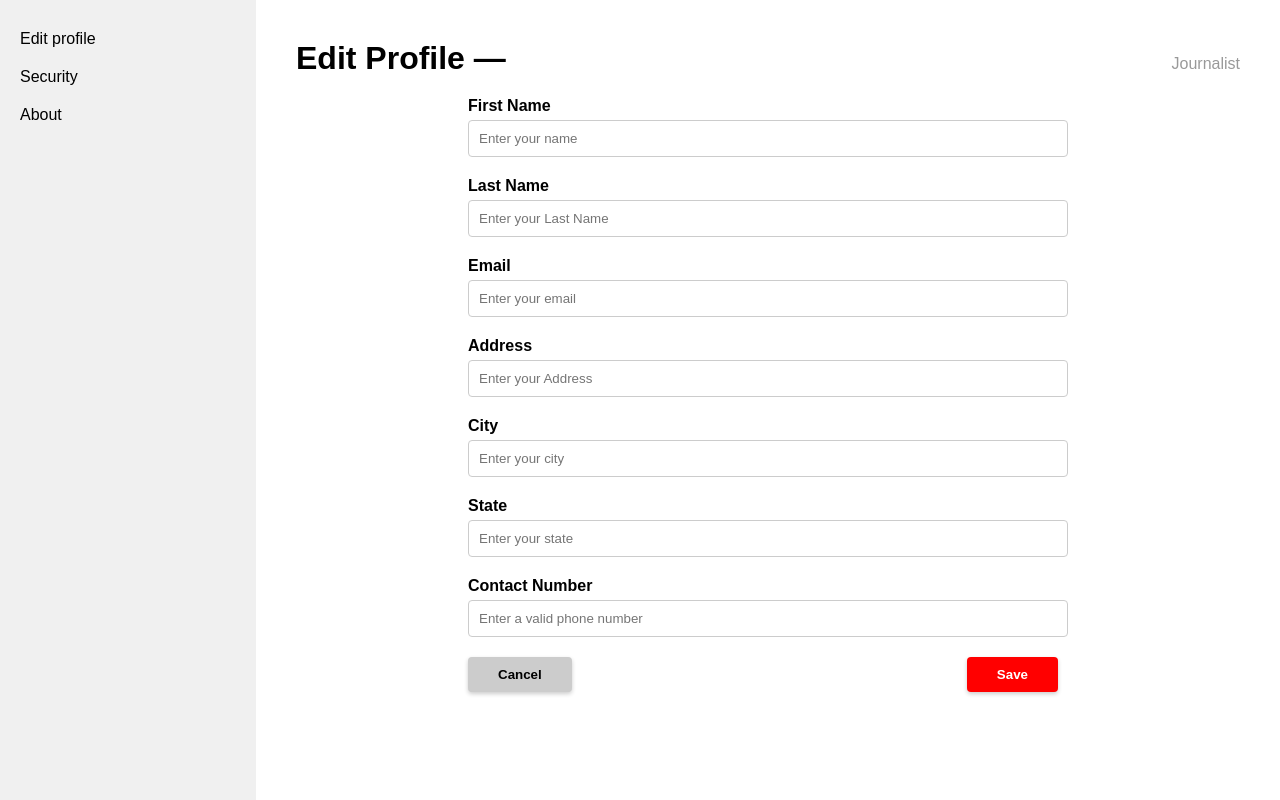
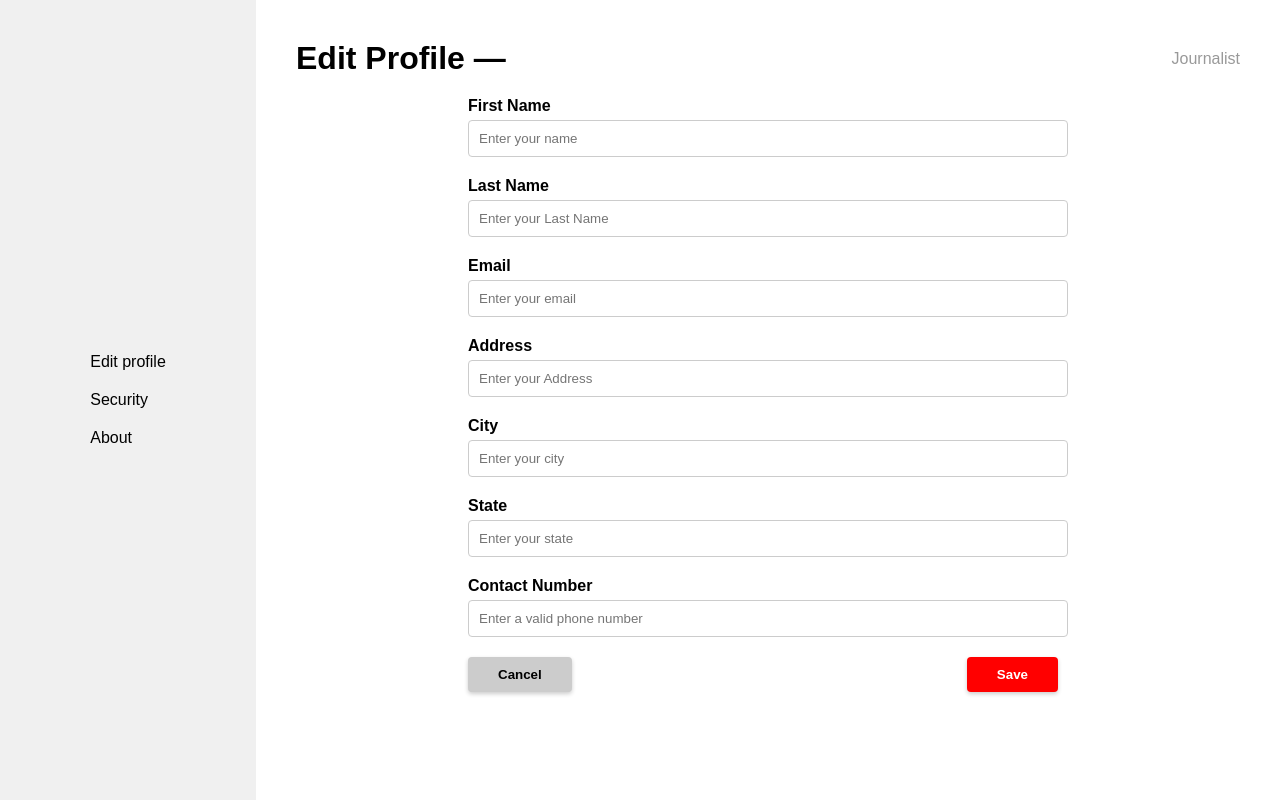
Before and after one commit to cse442-at-ub/s24semesterproject-journalists, a React (Vite) app in the folder frontend/: page /edit-profile in a window 1280 px wide. Built offline with nearby package versions, Linux system fonts and the light colour scheme.

Commit message:
connected edit profile to the rest

```diff
--- a/frontend/src/App.jsx
+++ b/frontend/src/App.jsx
@@ -8,6 +8,7 @@ import SignupPage from './SignupPage.jsx';
 import LoginPage from './LoginPage.jsx';
 import Journal_Dashboard from './Journal_Dashboard';
 import SecurityPage from './SecurityPage.jsx';
+import About from './About.jsx';
 
 const App = () => {
   return (
@@ -19,6 +20,9 @@ const App = () => {
         <Route path="/journal-video" element={<JournalVideo />} />
         <Route path="/signup-page" element={<SignupPage />} />
         <Route path="/login-page" element={<LoginPage />} />
+        <Route path="/journal" element={<Journal />} />
+        <Route path="/security-page" element={<SecurityPage />} />
+        <Route path="/about" element={<About />} />
       </Routes>
     </Router>
   );
--- a/frontend/src/EditProfile.jsx
+++ b/frontend/src/EditProfile.jsx
@@ -49,9 +49,9 @@ function EditProfile() {
       <aside className="sidebar">
         <nav>
           <ul>
-            <li><a href="/edit-profile"></a>Edit profile</li>
-            <li>Security</li>
-            <li>About</li>
+            <li><a href="/edit-profile">Edit profile</a></li>
+            <li><a href="/security-page">Security</a></li>
+            <li><a href="/about">About</a></li>
           </ul>
         </nav>
       </aside>
--- a/frontend/src/SecurityPage.jsx
+++ b/frontend/src/SecurityPage.jsx
@@ -28,7 +28,7 @@ const SecurityPage = () => {
         <a href="/security-page">Security</a>
         <br></br>
         <br></br>
-        <a href="/">About</a>
+        <a href="/about">About</a>
         <br></br>
         <br></br>
       </div>
```
